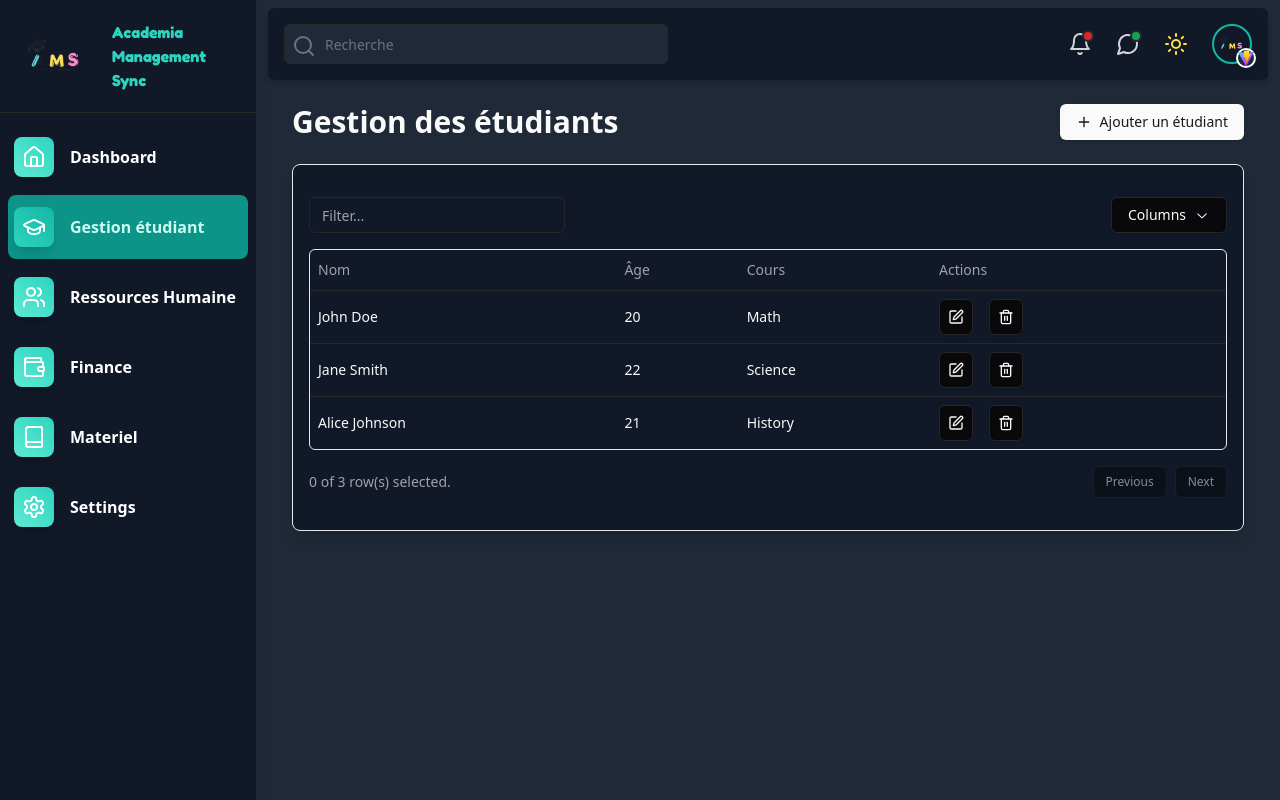
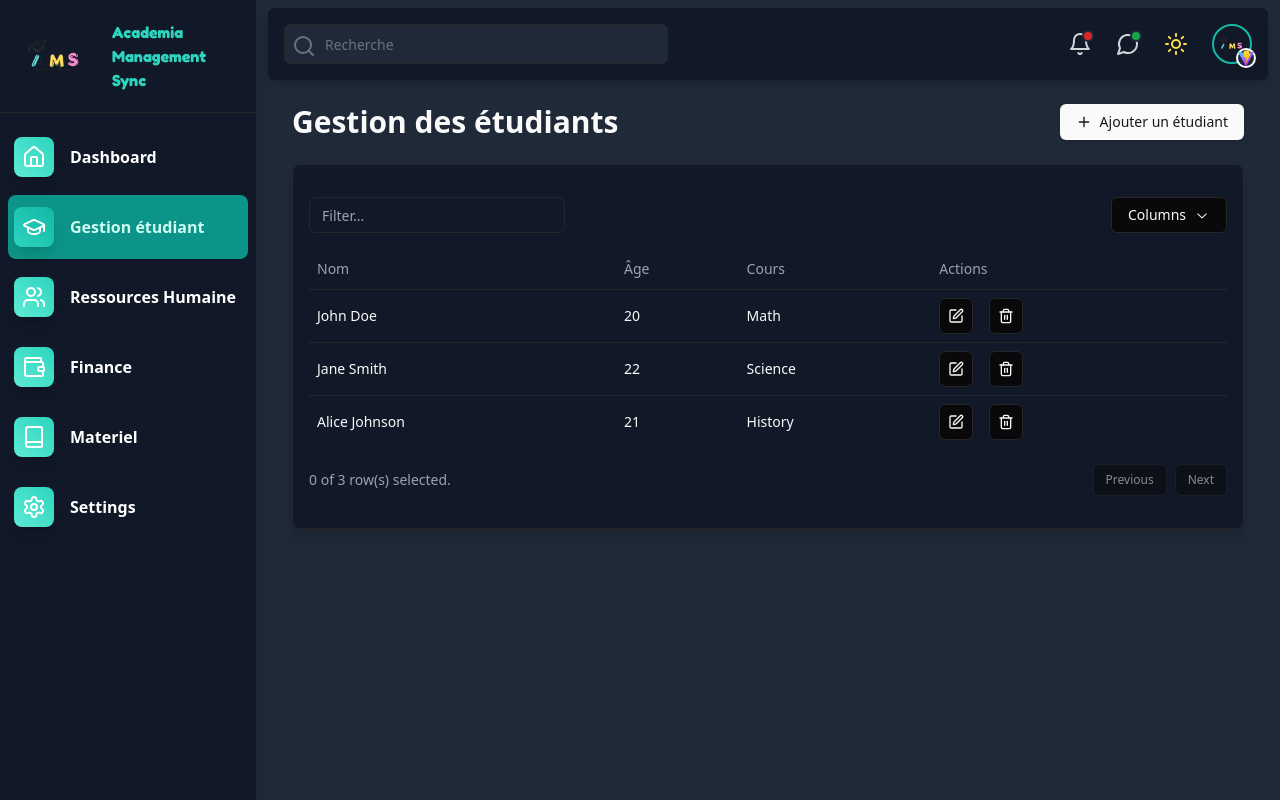
Before and after one commit to AureDulvresse/app.ams.io, a React (Vite) app: page /students in a window 1280 px wide. Built offline with nearby package versions, Linux system fonts and the light colour scheme.

Commit message:
Update DataTable.tsx

```diff
--- a/src/components/common/DataTable.tsx
+++ b/src/components/common/DataTable.tsx
@@ -66,7 +66,7 @@ const DataTable = <T,>({ data, columns }: DataTableProps<T>) => {
   });
 
   return (
-    <Card className="p-4 bg-white dark:bg-gray-900 shadow-lg rounded-lg border border-gray-200">
+    <Card className="p-4 bg-white dark:bg-gray-900 shadow-lg rounded-lg">
       <div className="flex items-center justify-between py-4">
         <Input
           placeholder="Filter..."
@@ -99,7 +99,7 @@ const DataTable = <T,>({ data, columns }: DataTableProps<T>) => {
           </DropdownMenuContent>
         </DropdownMenu>
       </div>
-      <div className="rounded-md border border-gray-200 overflow-x-auto">
+      <div className="rounded-md overflow-x-auto">
         <Table>
           <TableHeader>
             {table.getHeaderGroups().map((headerGroup) => (
```
